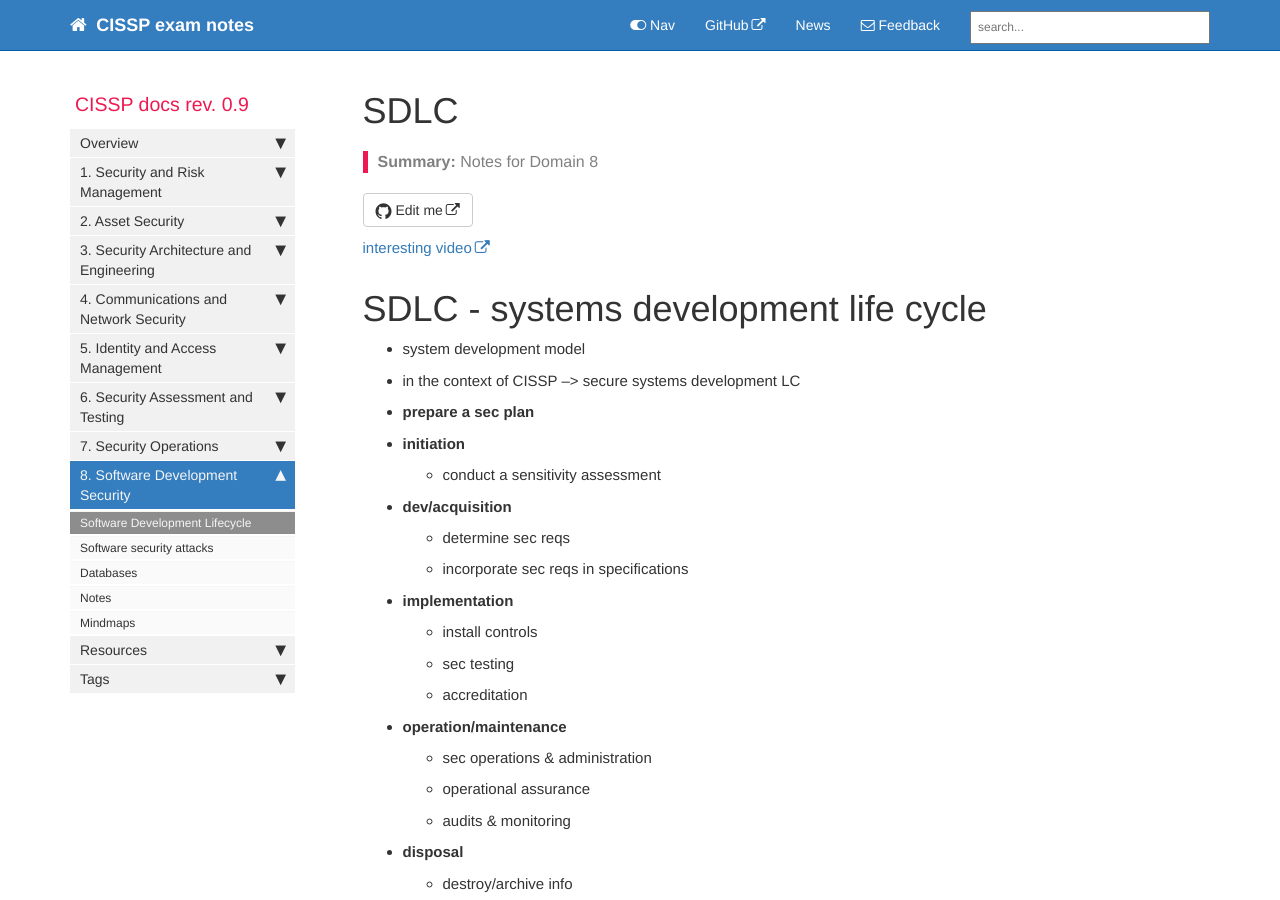
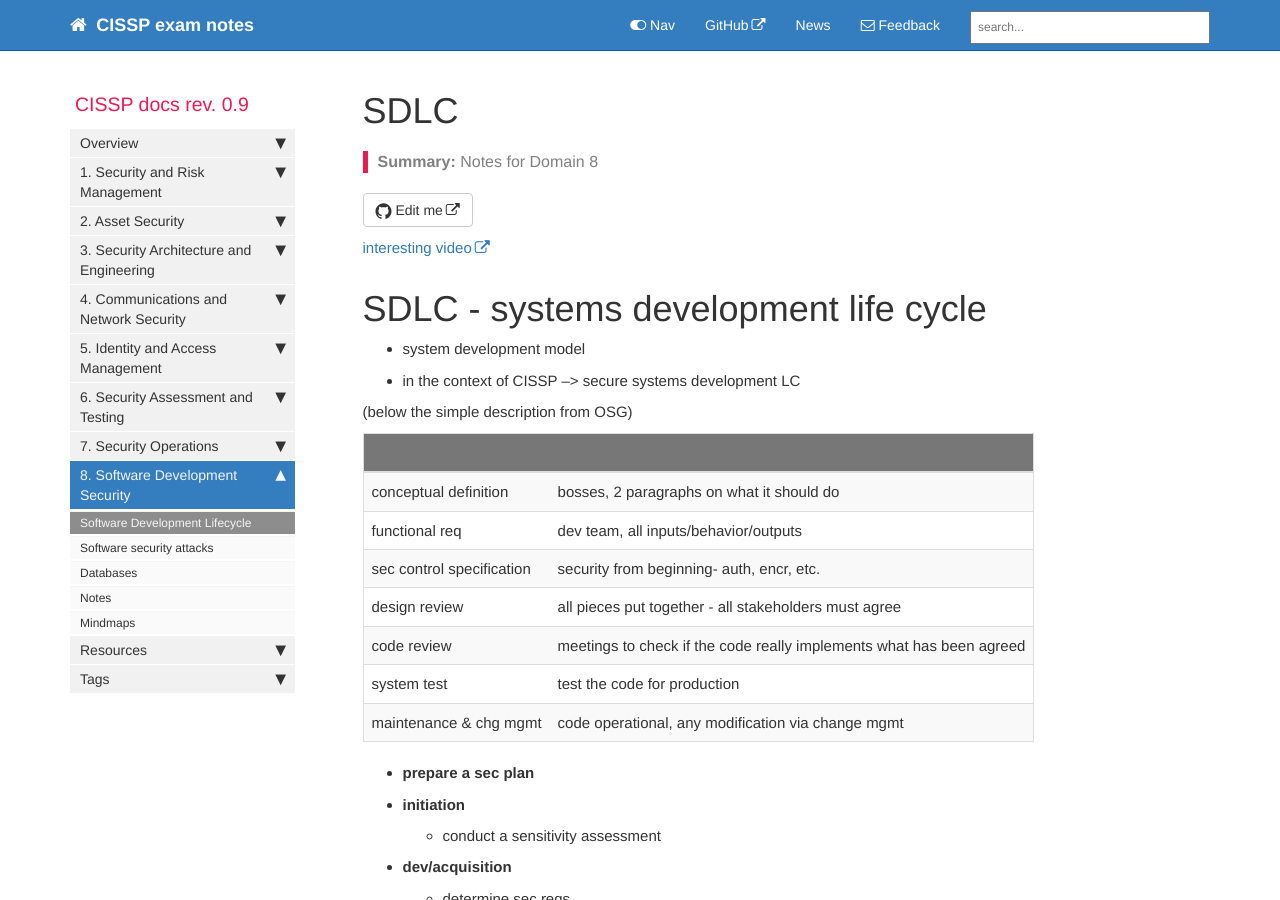
Before and after one commit to quaie/cissp, a Jekyll site: the page built from pages/mydoc/8_sdlc.md, in a window 1280 px wide and 900 px high. Built offline with Jekyll 4.4.1, drawn with Linux system fonts in a browser that asks for light colours; comment, search, counter and statistics services are not loaded.

Commit message:
Update 8_sdlc.md

```diff
--- a/pages/mydoc/8_sdlc.md
+++ b/pages/mydoc/8_sdlc.md
@@ -14,6 +14,19 @@ folder: mydoc
 # SDLC - systems development life cycle
 - system development model
 - in the context of CISSP --> secure systems development LC
+
+(below the simple description from OSG)
+
+|||
+|-|-|
+|conceptual definition|bosses, 2 paragraphs on what it should do|
+|functional req|dev team, all inputs/behavior/outputs|
+|sec control specification|security from beginning- auth, encr, etc.|
+|design review|all pieces put together - all stakeholders must agree|
+|code review|meetings to check if the code really implements what has been agreed|
+|system test|test the code for production|
+|maintenance & chg mgmt|code operational, any modification via change mgmt|
+
 - **prepare a sec plan**
 - **initiation**
   - conduct a sensitivity assessment
```
